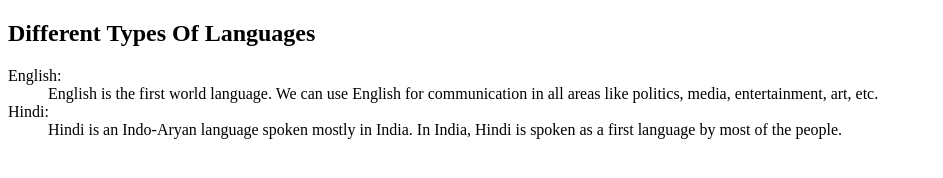
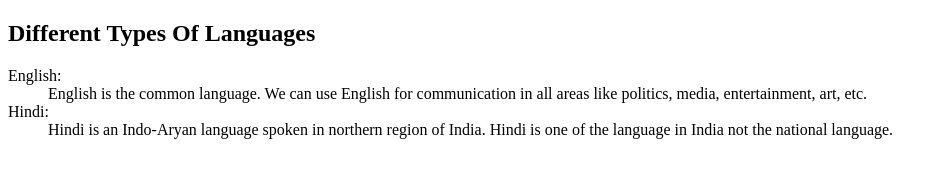
Before and after one commit to onyxwizard/frontend-learn, a plain HTML site: page HTML/list/definition_tag.html in a window 1280 px wide. Shown: the whole page, without its empty margins (0-943 px from the left). Drawn offline with Linux system fonts and the light colour scheme.

Commit message:
feat(definition): Updated notes about English and Hindi

```diff
--- a/HTML/list/definition_tag.html
+++ b/HTML/list/definition_tag.html
@@ -14,12 +14,12 @@
             <dl>
                 <dt>English:</dt>
                 <dd>
-                    English is the first world language. We can use English for communication in all areas like politics, media, entertainment, art, etc.
+                    English is the common language. We can use English for communication in all areas like politics, media, entertainment, art, etc.
                 </dd>
 
                 <dt>Hindi:</dt>
                 <dd>
-                    Hindi is an Indo-Aryan language spoken mostly in India. In India, Hindi is spoken as a first language by most of the people.
+                    Hindi is an Indo-Aryan language spoken in northern region of India. Hindi is one of the language in India not the national language.
                 </dd>
             </dl>
         </section>
```
